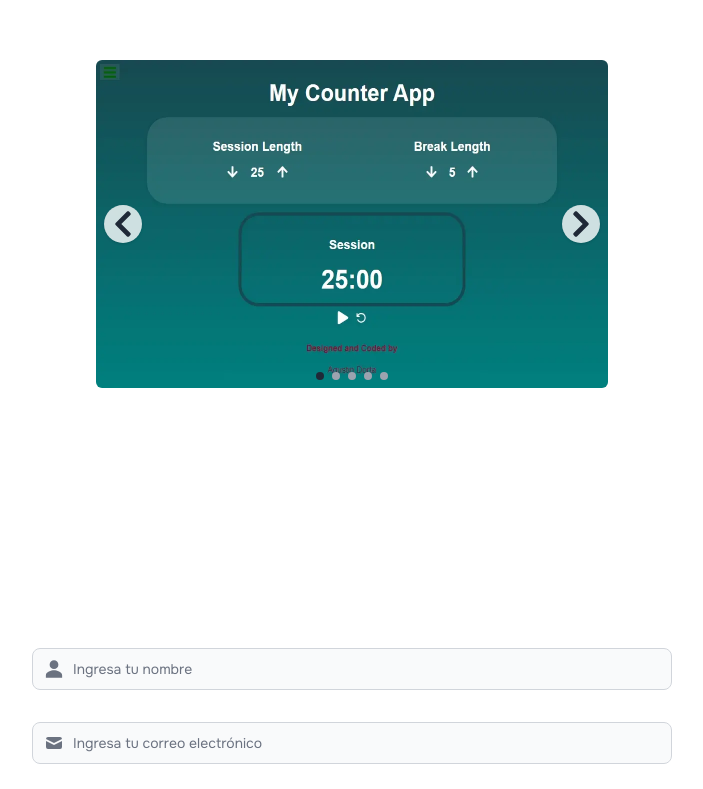
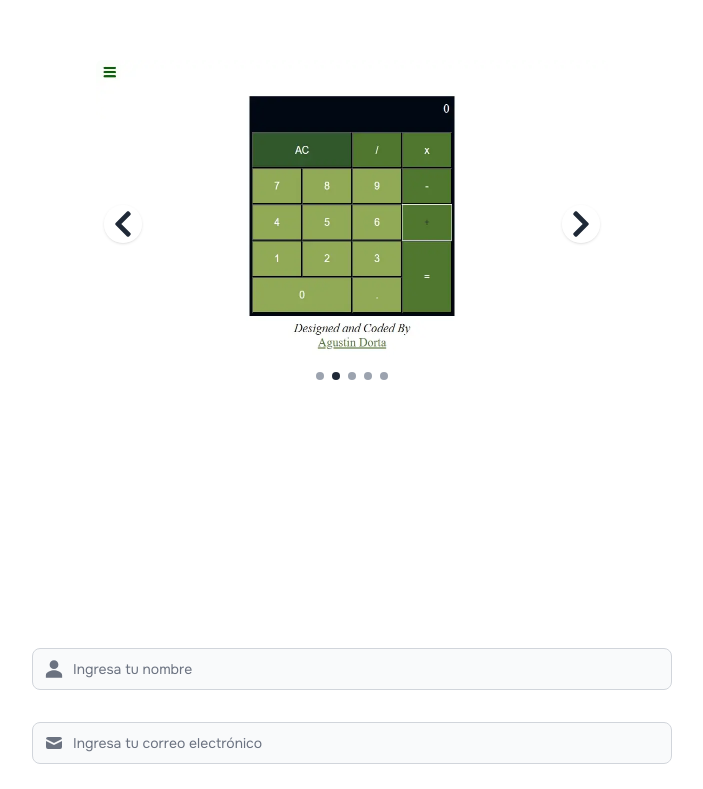
Before and after one commit to mordok22012/portafolio, a React (Vite) app: page / in a window 1280 px wide. Shown: the part 1523-2312 px from the top of the page, without its empty margins (288-991 px from the left). Built offline with nearby package versions, Linux system fonts and the light colour scheme.

Commit message:
app.jsx autoslide attribute changed to true

```diff
--- a/src/App.jsx
+++ b/src/App.jsx
@@ -17,7 +17,7 @@ function App() {
           <Header />
           <SobreMi />
           <Habilidades />
-          <Projects autoSlide={false} />
+          <Projects autoSlide={true} />
           <Contact />
           <Footer />
       </div>
```
